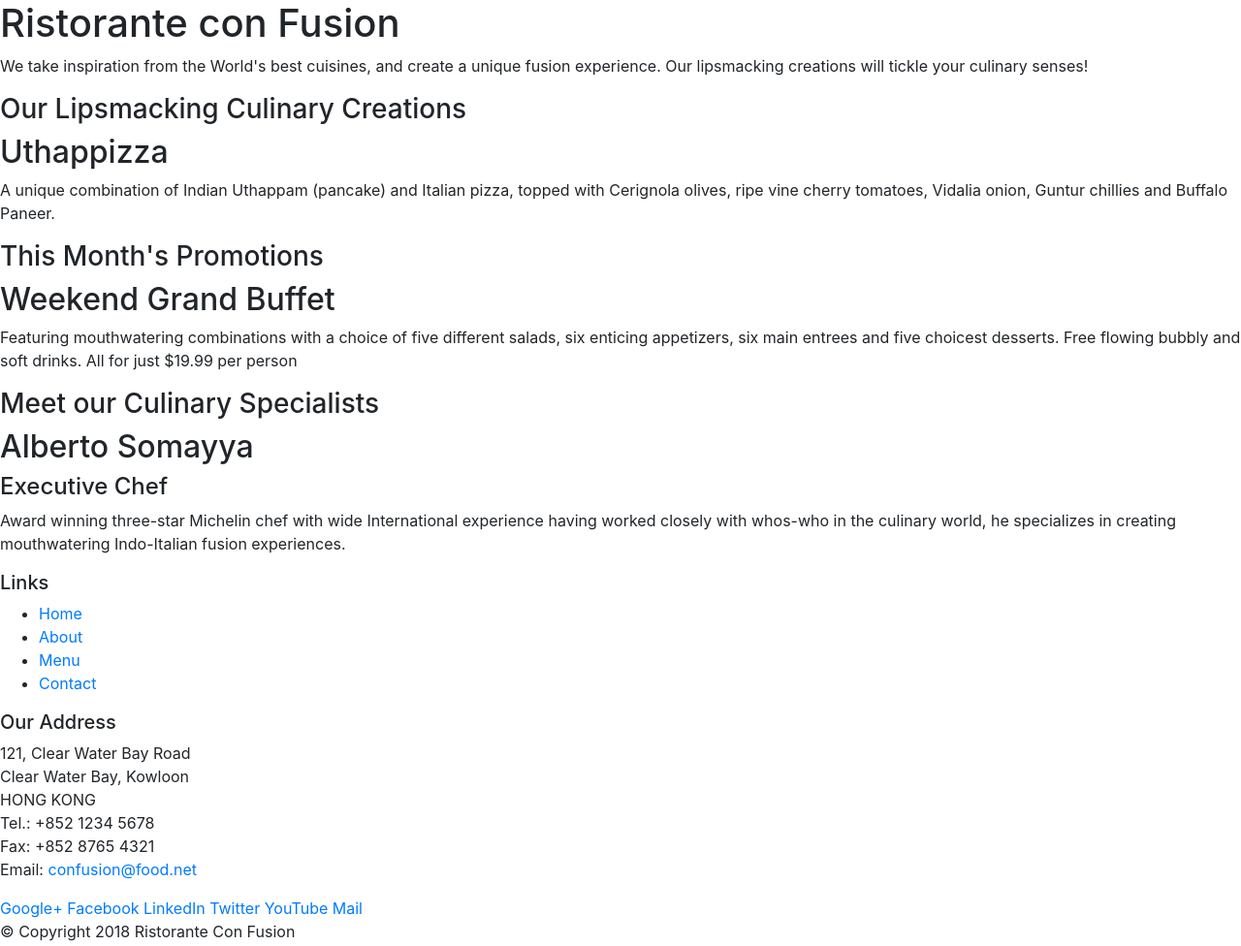
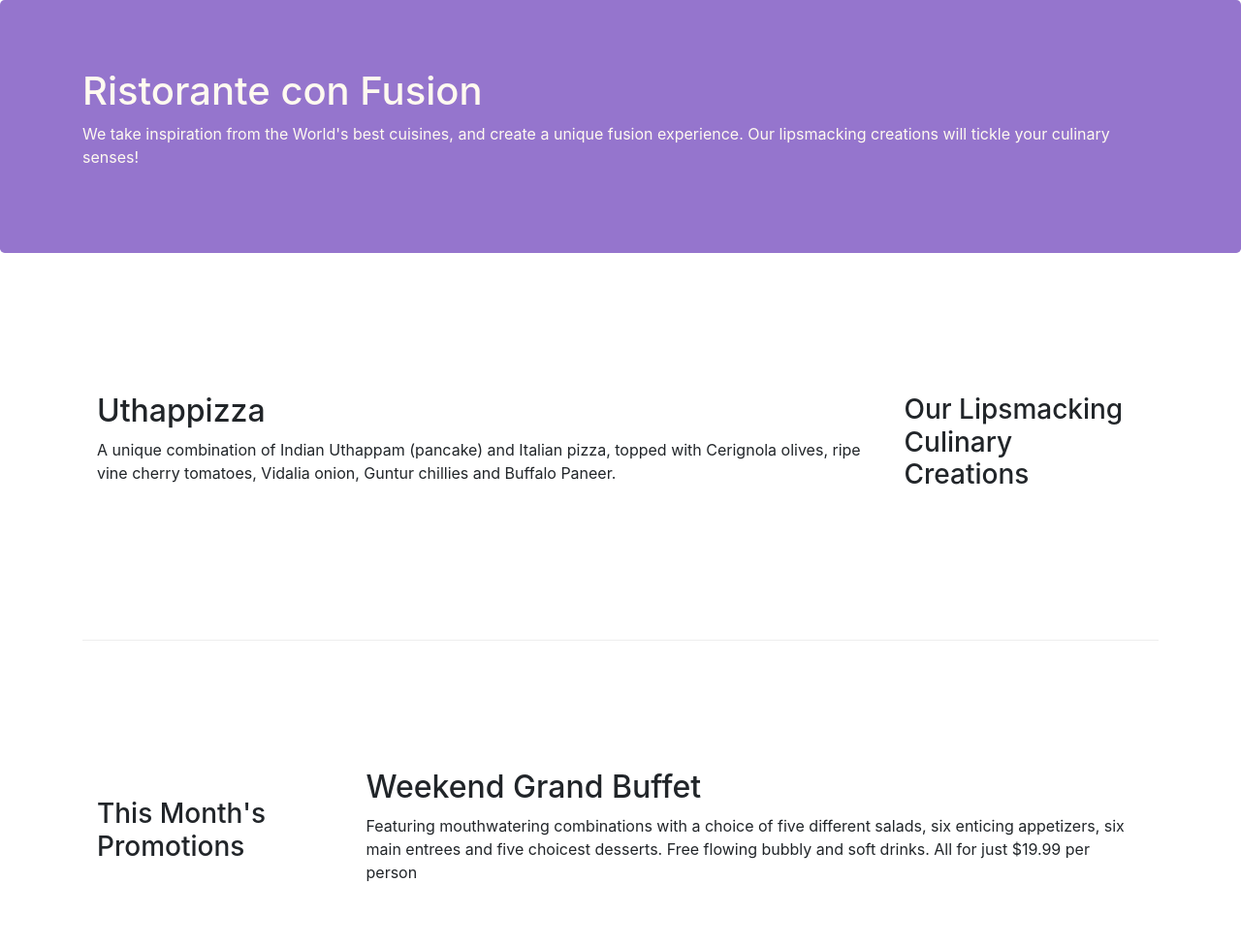
Before and after one commit to 05aashijain/ConFusion, a website: page index.html in a window 1280 px wide. Shown: the top 976 px of the page at 97% size. Drawn offline with nearby package versions, Linux system fonts and the light colour scheme.

Commit message:
Bootstrap Part 1+2

```diff
--- /dev/null
+++ b/css/styles.css
@@ -0,0 +1,30 @@
+.row-header{
+    margin: 0px auto;
+    padding: 0px auto;
+}
+.row-content{
+    margin: 0px auto;
+    padding: 50px 0px 50px 0px;
+    border-bottom: 1px ridge;
+    min-height: 400px;
+}
+
+.footer{
+    background-color: #D1C4E9;
+    margin: 0px auto;
+    padding: 20px 0px 20px 0px;
+}
+
+.jumbotron{
+    padding: 70px 30px 70px 30px;
+    margin: 0px auto;
+    background: #9575CD;
+    color: floralwhite;
+
+}
+
+.address{
+    font-size: 80%;
+    margin: 0px auto;
+    color: #0F0F0F;
+}
--- a/index.html
+++ b/index.html
@@ -8,53 +8,54 @@
      <meta http-equiv="x-ua-compatible" content="ie=edge">
 
      <!-- Bootstrap CSS -->
-     <link rel="stylesheet" href="node_modules/bootstrap/dist/css/bootstrap.min.css">
+     <link rel="stylesheet" href="node_modules/bootstrap/dist/css/bootstrap.min.css" >
+     <link rel="stylesheet" href="css/styles.css">
      <title>Ristorante Con Fusion</title>
 
     </head>
 
 <body>
 
-    <header>
-        <div>
-            <div>
-                <div>
+    <header class="jumbotron">
+        <div class="container">
+            <div class="row row-header">
+                <div classs="col-12 col-sm-6">
                     <h1>Ristorante con Fusion</h1>
                     <p>We take inspiration from the World's best cuisines, and create a unique fusion experience. Our lipsmacking creations will tickle your culinary senses!</p>
                 </div>
-                <div>
+                <div class="col-12 col-sm">
                 </div>
             </div>
         </div>
     </header>
 
-    <div>
-        <div>
-            <div>
+    <div class="container">
+        <div class="row row-content align-items-center">
+            <div class="col-12 col-sm-4 order-sm-last col-md-3">
                 <h3>Our Lipsmacking Culinary Creations</h3>
             </div>
-            <div>
+            <div class="col col-sm order-sm-first col-md">
                 <h2>Uthappizza</h2>
                 <p>A unique combination of Indian Uthappam (pancake) and Italian pizza, topped with Cerignola olives, ripe vine cherry tomatoes, Vidalia onion, Guntur chillies and Buffalo Paneer.</p>
             </div>
         </div>
 
 
-        <div>
-            <div>
+        <div class="row row-content align-items-center">
+            <div class="col-12 col-sm-4 col-md-3">
                 <h3>This Month's Promotions</h3>
             </div>
-            <div>
+            <div class="col col-sm col-md">
                 <h2>Weekend Grand Buffet</h2>
                 <p>Featuring mouthwatering combinations with a choice of five different salads, six enticing appetizers, six main entrees and five choicest desserts. Free flowing bubbly and soft drinks. All for just $19.99 per person </p>
             </div>
         </div>
 
-        <div>
-            <div>
+        <div class="row row-content align-items-center">
+            <div class="col-12 col-sm-4 order-sm-last col-md-3">
                 <h3>Meet our Culinary Specialists</h3>
             </div>
-            <div>
+            <div class="col col-sm order-sm-first col-md">
                 <h2>Alberto Somayya</h2>
                 <h4>Executive Chef</h4>
                 <p>Award winning three-star Michelin chef with wide International experience having worked closely with whos-who in the culinary world, he specializes in creating mouthwatering Indo-Italian fusion experiences. </p>
@@ -62,19 +63,19 @@
         </div>
     </div>
 
-    <footer>
-        <div>
-            <div>
-                <div>
+    <footer class="footer">
+        <div class="container">
+            <div class="row ">
+                <div class="col-4 offset-1 col-sm-2">
                     <h5>Links</h5>
-                    <ul>
+                    <ul class="list-unstyled">
                         <li><a href="#">Home</a></li>
                         <li><a href="#">About</a></li>
                         <li><a href="#">Menu</a></li>
                         <li><a href="#">Contact</a></li>
                     </ul>
                 </div>
-                <div>
+                <div class="col-7 col-sm-5">
                     <h5>Our Address</h5>
                     <address>
 		              121, Clear Water Bay Road<br>
@@ -85,8 +86,8 @@
 		              Email: <a href="mailto:confusion@food.net">confusion@food.net</a>
 		           </address>
                 </div>
-                <div>
-                    <div>
+                <div class="col-12 col-sm-4 align-self-center">
+                    <div class="text-center">
                         <a href="http://google.com/+">Google+</a>
                         <a href="http://www.facebook.com/profile.php?id=">Facebook</a>
                         <a href="http://www.linkedin.com/in/">LinkedIn</a>
@@ -96,8 +97,8 @@
                     </div>
                 </div>
            </div>
-           <div>
-                <div>
+           <div class="row justify-content-center">
+                <div class="col-auto">
                     <p>© Copyright 2018 Ristorante Con Fusion</p>
                 </div>
            </div>
```
